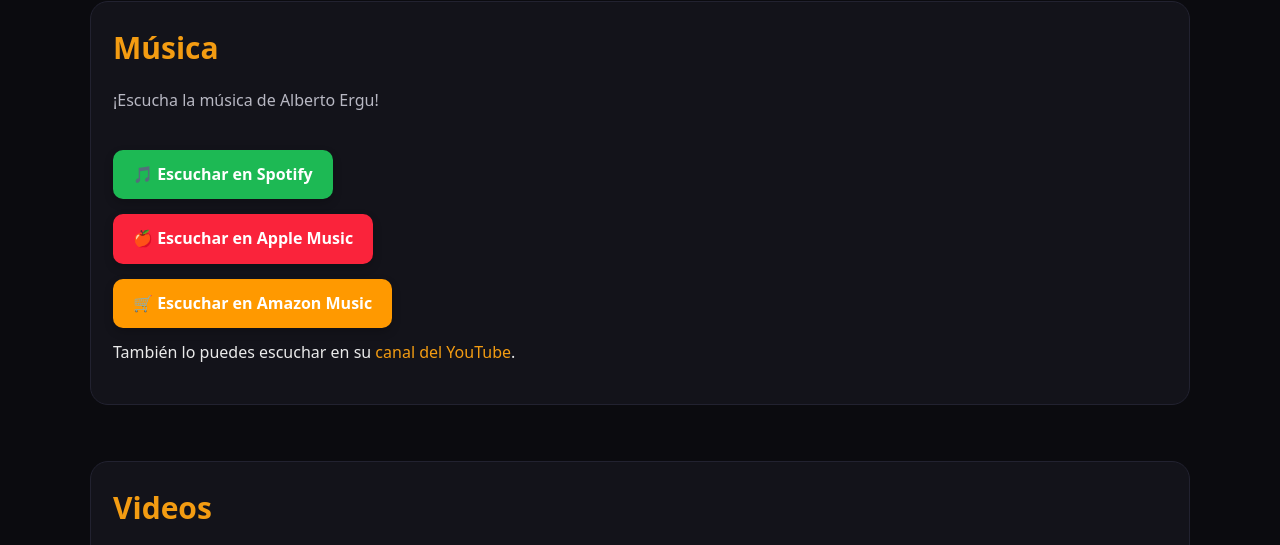
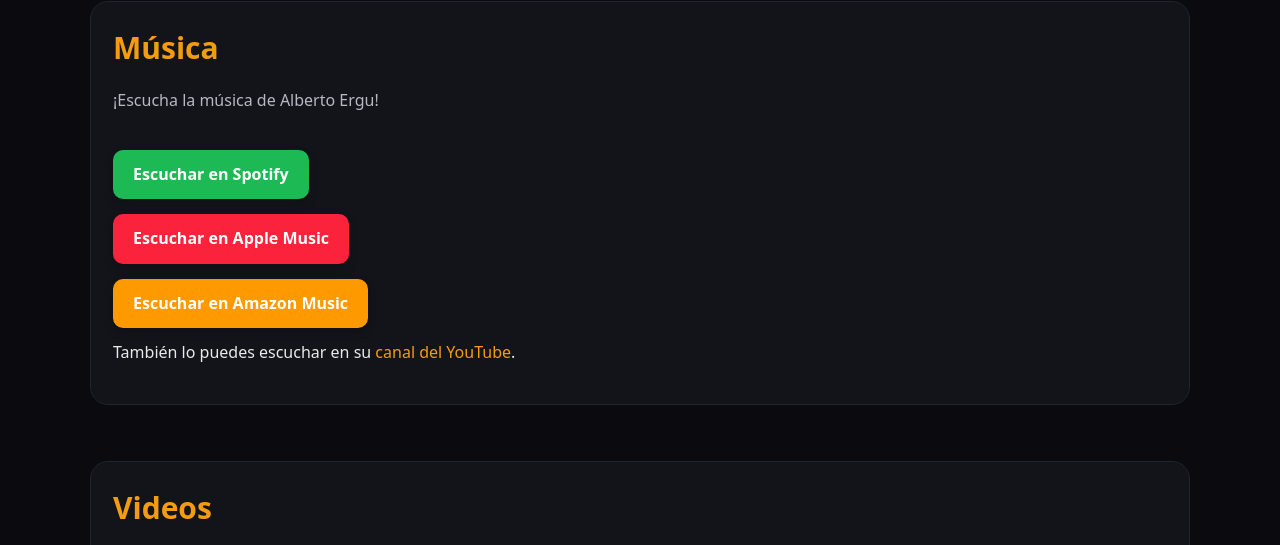
Before and after one commit to albertoergu/alberto-ergu-music, a plain HTML site: page index.html in a window 1280 px wide. Shown: the part 3800-4345 px from the top of the page. Drawn offline with Linux system fonts and the light colour scheme.

Commit message:
Update index.html

```diff
--- a/index.html
+++ b/index.html
@@ -149,21 +149,21 @@
         <div class="grid grid-3" style="margin-top:10px">
           <div style="display: flex; flex-wrap: wrap; gap: 15px; margin-top: 20px;">
   <!-- Spotify -->
-  <a href="https://open.spotify.com/artist/XXXX" target="_blank"
+  <a href="https://open.spotify.com/intl-es/artist/4y34V3ifN8C86HQP0y3QBJ?si=fyNM9gQmS2mtUBB9Wp63mA" target="_blank"
      style="padding: 12px 20px; background-color: #1DB954; color: white; text-decoration: none; border-radius: 10px; font-weight: bold; box-shadow: 0px 4px 10px rgba(0,0,0,0.2);">
-     🎵 Escuchar en Spotify
+     Escuchar en Spotify
   </a>
 
   <!-- Apple Music -->
-  <a href="https://music.apple.com/artist/XXXX" target="_blank"
+  <a href="https://music.apple.com/es/artist/alberto-ergu/1761165649" target="_blank"
      style="padding: 12px 20px; background-color: #FA233B; color: white; text-decoration: none; border-radius: 10px; font-weight: bold; box-shadow: 0px 4px 10px rgba(0,0,0,0.2);">
-     🍎 Escuchar en Apple Music
+     Escuchar en Apple Music
   </a>
 
   <!-- Amazon Music -->
-  <a href="https://music.amazon.com/artists/XXXX" target="_blank"
+  <a href="https://music.amazon.es/artists/B0DC79ZMMH/alberto-ergu?marketplaceId=A1RKKUPIHCS9HS&musicTerritory=ES&ref=dm_sh_fJVtD80lu4bUep47nQHC3wSxJ" target="_blank"
      style="padding: 12px 20px; background-color: #FF9900; color: white; text-decoration: none; border-radius: 10px; font-weight: bold; box-shadow: 0px 4px 10px rgba(0,0,0,0.2);">
-     🛒 Escuchar en Amazon Music
+     Escuchar en Amazon Music
   </a>
 </div>
 
```
